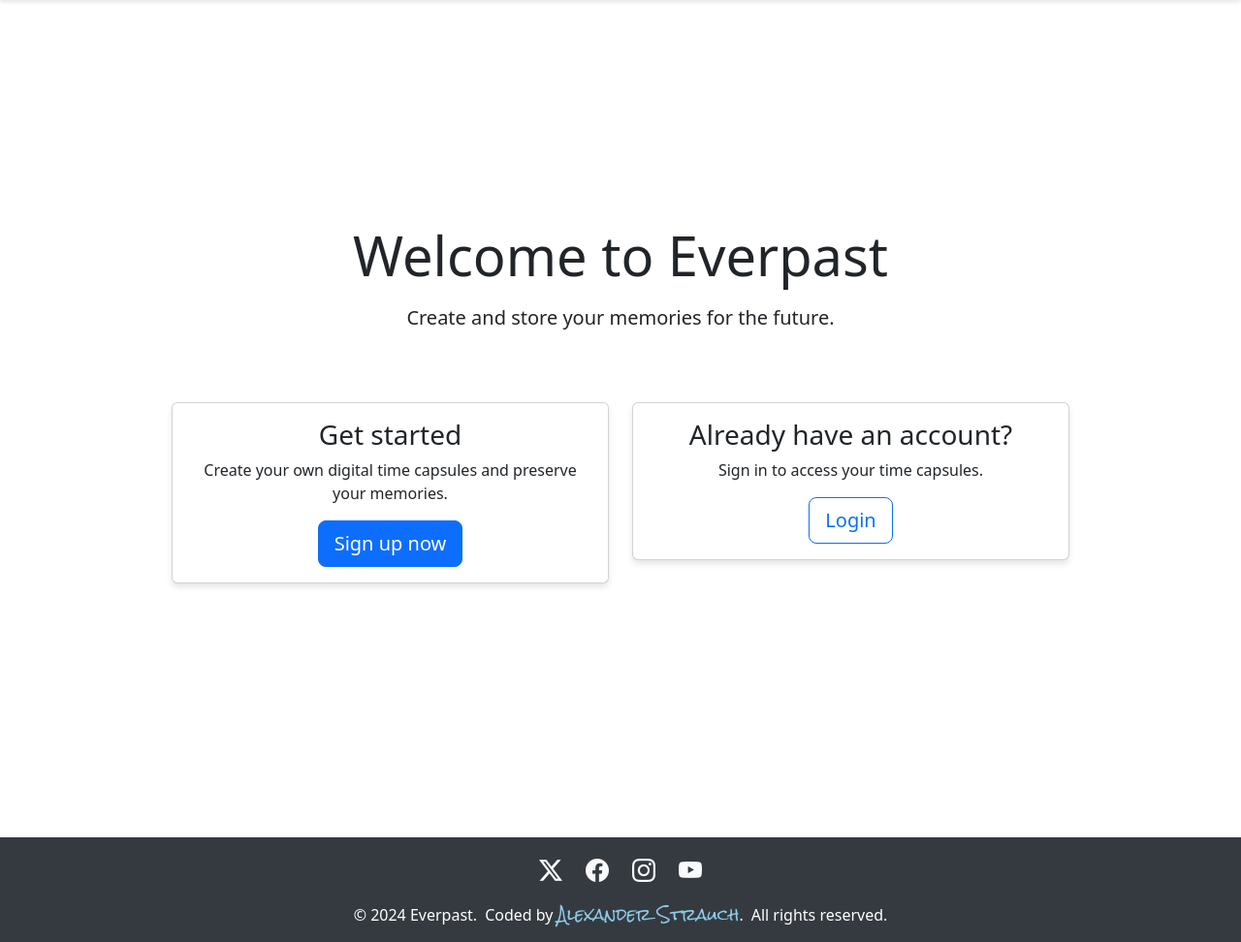
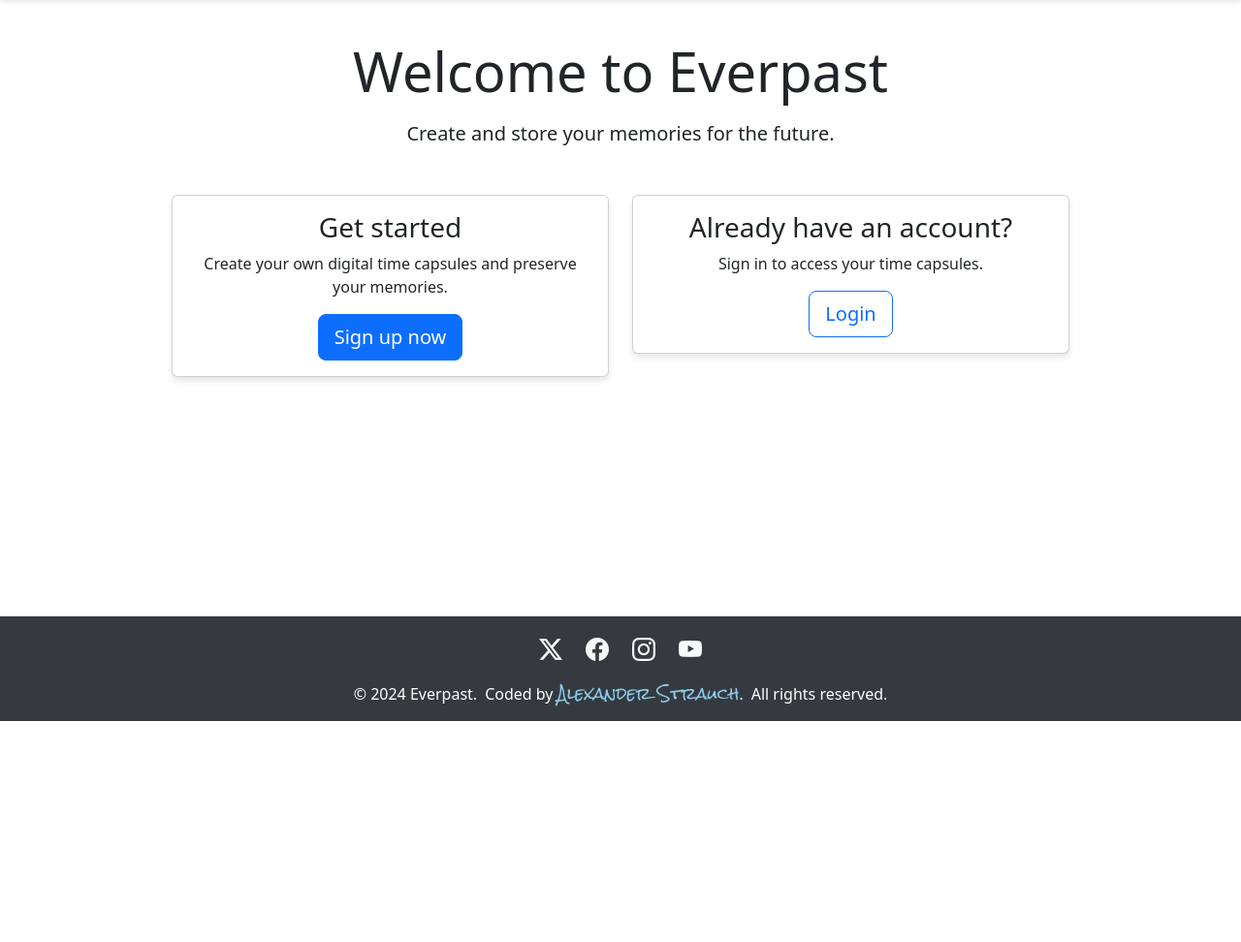
Before and after one commit to alexstrauch/everpast, a Django app: page / in a window 1280 px wide. Shown: the part 56-1028 px from the top of the page at 97% size. After the commit the page ends 800 px from the top, so only its background shows below. Run offline with Django 4.2, Linux system fonts and the light colour scheme; some libraries are stand-ins or nearby versions.

Commit message:
fix: Edit classes for footer visibility

```diff
--- a/capsules/templates/capsules/home.html
+++ b/capsules/templates/capsules/home.html
@@ -20,12 +20,12 @@
 {% block title %}Welcome to Everpast{% endblock %}
 
 {% block content %}
-<div class="container min-vh-100 d-flex align-items-center py-5">
+<div class="container d-flex align-items-center py-4">
     <div class="w-100">
         <div class="row justify-content-center text-center mb-4">
             <div class="col-md-8">
-                <h1 class="display-4 mb-3 mt-md-0 mt-4">Welcome to Everpast</h1>
-                <p class="lead mb-5">Create and store your memories for the future.</p>
+                <h1 class="display-4 mb-3 mt-md-0 mt-3">Welcome to Everpast</h1>
+                <p class="lead mb-4">Create and store your memories for the future.</p>
                 {% if user.is_authenticated %}
                 <div class="mt-4 d-grid gap-3 d-sm-flex justify-content-sm-center">
                     <a href="{% url 'capsules:capsule_list' %}" class="btn btn-primary btn-lg px-4" style="min-width: 200px;">
```
